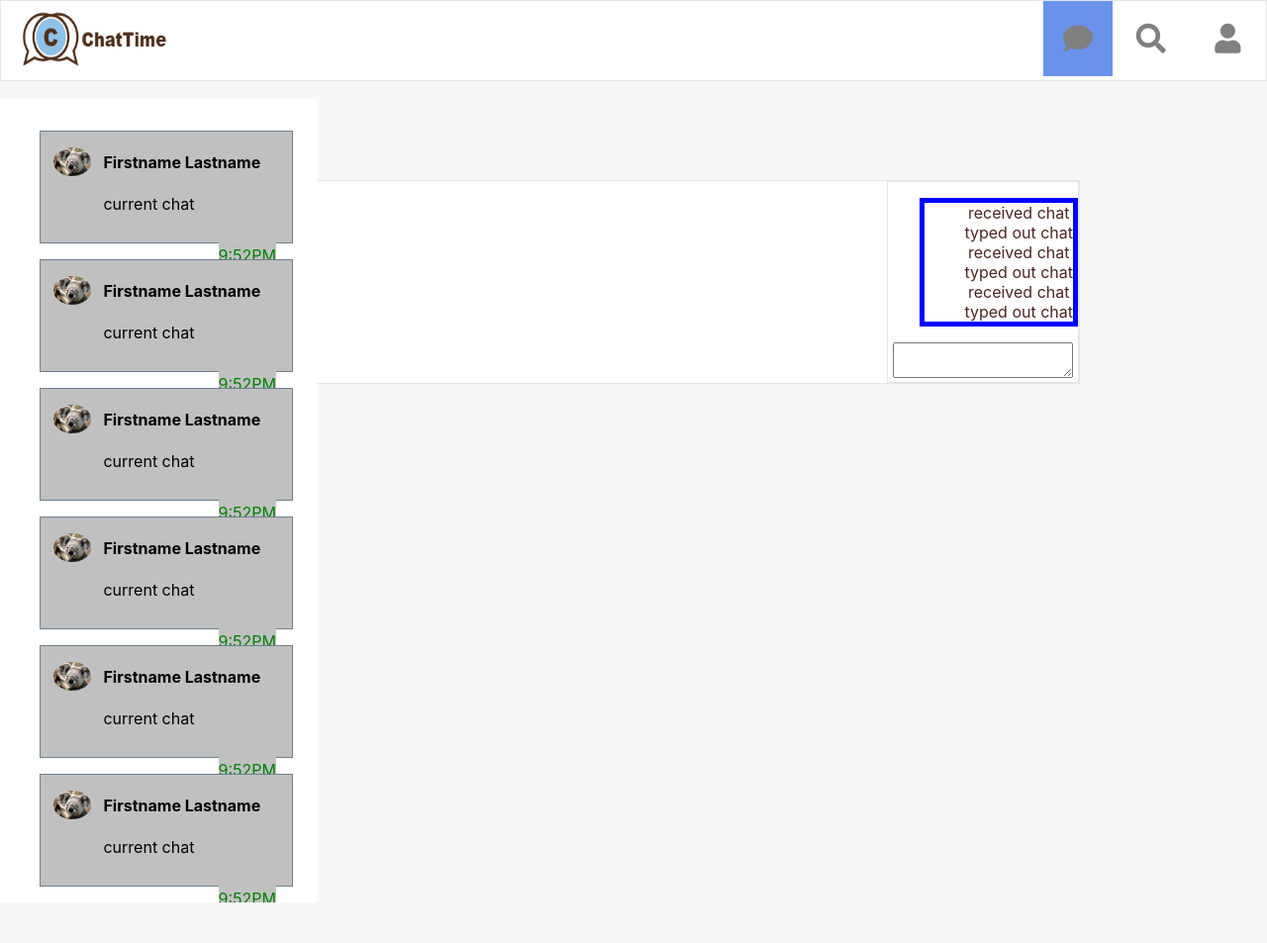
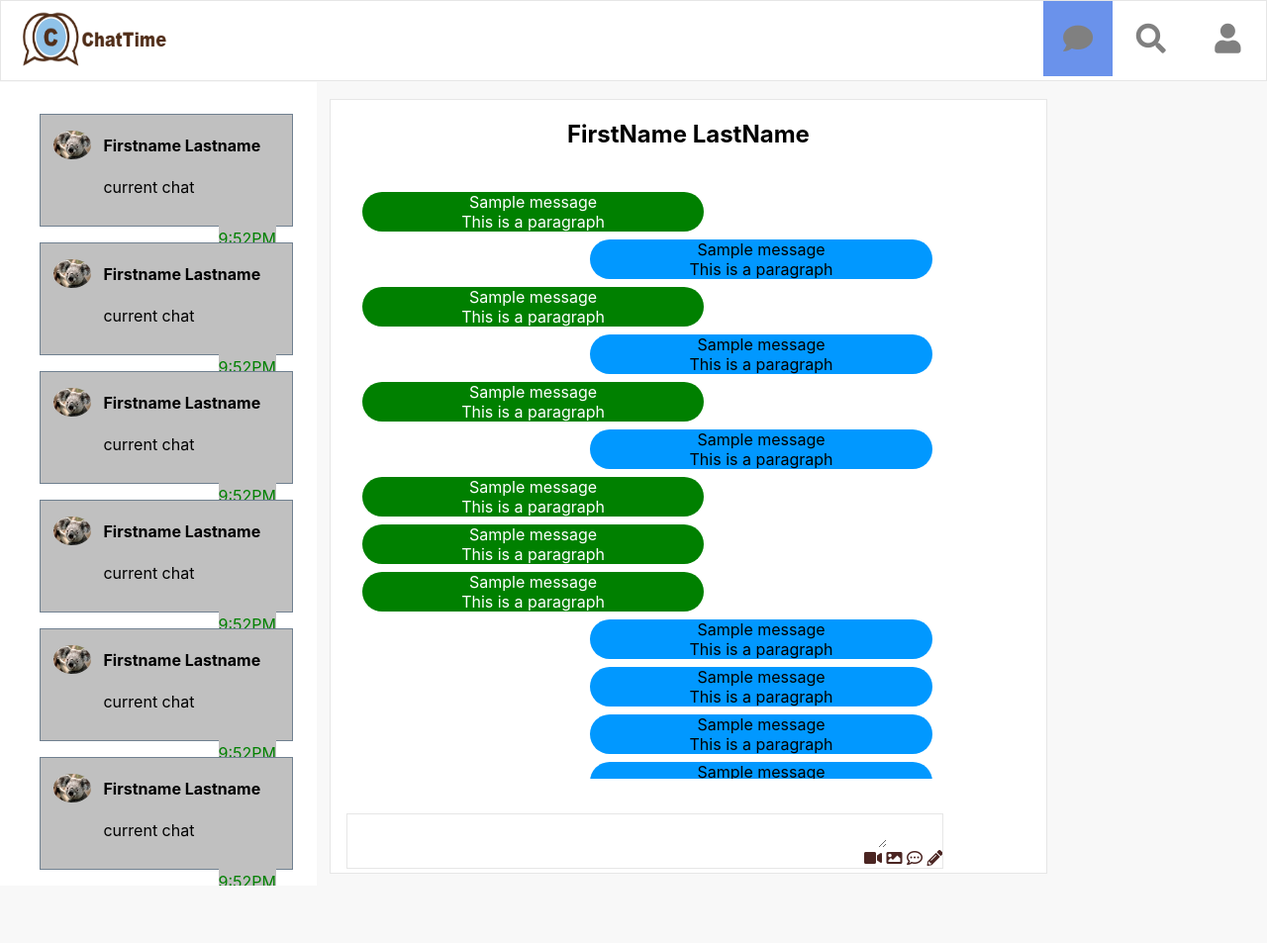
Before and after one commit to Bingaa/Internet-Computing-Project, a PHP site: page /html/messages.html in a window 1280 px wide. Shown: the top 953 px of the page at 99% size. Run offline with PHP 8.4, Linux system fonts and the light colour scheme.

Commit message:
Chat window is done

```diff
--- a/html/messages.html
+++ b/html/messages.html
@@ -13,34 +13,121 @@
     <a href="search.html"><i class="fa fa-fw fa-search"></i></a>
     <a class="active" href="messages.html"><i class="fas fa-comment"></i></a>
 </div>
-<div class="white-card-wide" style="margin-top: 100px;">
+<div class="center">
+    <div class="main-bar">
+        <h2>FirstName LastName</h2>
+    </div>
+
+    <div class="chat">
+
+        <div class="message-window">
+            <div class="message-list">
+                <div class="msg">
+                    <div class="from">
+                        Sample message <br>
+                        This is a paragraph
+                    </div>
+                </div>
+                <div class="msg">
+                    <div class="to">
+                        Sample message <br>
+                        This is a paragraph
+                    </div>
+                </div>
+                <div class="msg">
+                    <div class="from">
+                        Sample message <br>
+                        This is a paragraph
+                    </div>
+                </div>
+                <div class="msg">
+                    <div class="to">
+                        Sample message <br>
+                        This is a paragraph
+                    </div>
+                </div>
+                <div class="msg">
+                    <div class="from">
+                        Sample message <br>
+                        This is a paragraph
+                    </div>
+                </div>
+                <div class="msg">
+                    <div class="to">
+                        Sample message <br>
+                        This is a paragraph
+                    </div>
+                </div>
+                <div class="msg">
+                    <div class="from">
+                        Sample message <br>
+                        This is a paragraph
+                    </div>
+                </div>
+                <div class="msg">
+                    <div class="from">
+                        Sample message <br>
+                        This is a paragraph
+                    </div>
+                </div>
+                <div class="msg">
+                    <div class="from">
+                        Sample message <br>
+                        This is a paragraph
+                    </div>
+                </div>
+            </div>
+            <div class="msg">
+                <div class="to">
+                    Sample message <br>
+                    This is a paragraph
+                </div>
+            </div>
+            <div class="msg">
+                <div class="to">
+                    Sample message <br>
+                    This is a paragraph
+                </div>
+            </div>
+            <div class="msg">
+                <div class="to">
+                    Sample message <br>
+                    This is a paragraph
+                </div>
+            </div>
+            <div class="msg">
+                <div class="to">
+                    Sample message <br>
+                    This is a paragraph
+                </div>
+            </div>
+            <div class="msg">
+                <div class="to">
+                    Sample message <br>
+                    This is a paragraph
+                </div>
+            </div>
+        </div>
+    </div>
     <div class="chat-window">
-        <ul class="chat">
-            <li class="ingoing">
-                received chat
-            </li>
-            <li class = "outgoing">
-                typed out chat
-            </li>
-            <li class="ingoing">
-                received chat
-            </li>
-            <li class = "outgoing">
-                typed out chat
-            </li>
-            <li class="ingoing">
-                received chat
-            </li>
-            <li class = "outgoing">
-                typed out chat
-            </li>
-        </ul>
-
         <textarea placeholder="Type messsage.." name="message" required>
 
-    </textarea>
+        </textarea>
+    <div class="icons">
+        <i class="fas fa-video"></i>
+
+
+        <i class="fas fa-image"></i>
+        <i class="far fa-comment-dots"></i>
+        <i class="fas fa-pencil-alt"></i>
+
+
+
+
     </div>
 
+
+    </div>
 </div>
 
 
@@ -167,21 +254,6 @@
 </div>
 
 
-            <!--<div class="profilesnap">-->
-                <!--<img src="../images/sample.jpg" class="profile-snap" alt="profile picture">-->
-                <!--<h4>Firstname Lastname</h4>-->
-                <!--<p>-->
-                    <!--current chat-->
-                <!--</p>-->
-                <!--<div class="timestamp">-->
-
-                <!--</div>-->
-
-                <!--<div class="notification active">-->
-
-                <!--</div>-->
-        </div>
-
 
 
 </body>
--- a/styles/styles.css
+++ b/styles/styles.css
@@ -195,7 +195,7 @@ div.contacts-bar{
     position: fixed; /* Fixed Sidebar (stay in place on scroll) */
     width:25%;
 
-    top:100px;
+    top:83px;
     left: 0;
 
 
@@ -226,18 +226,7 @@ ul.chat{
     list-style:none ;
 }
 
-div.chat-window{
-    float:right;
-    color: rgb(75, 37, 34);
 
-    height:auto;
-
-    max-width: 900px;
-
-    border: 1px solid #e6e6e6;
-    overflow: auto;
-    text-align: center;
-}
 
 .profile-pic-icon {
   border-radius: 50%;
@@ -259,3 +248,85 @@ div.chat-window{
   border-radius: 50%;
 
 }
+div.chat{
+    display:block;
+
+
+    height: 60%;
+    width:45%;
+    position: fixed; /* Fixed Sidebar (stay in place on scroll) */
+
+    padding: 1em 1em 1em 1em;
+    overflow-x: hidden; /* Disable horizontal scroll */
+}
+
+div.chat-window{
+    color: rgb(75, 37, 34);
+    width:47%;
+    position:fixed;
+    border: 1px solid #e6e6e6;
+    overflow: auto;
+    text-align: center;
+    bottom:10%;
+}
+
+div.chat-window>textarea{
+    float:left;
+    text-align: left;
+    width:90%;
+    overflow-x: hidden; /* Disable horizontal scroll */
+    border:none;
+}
+
+div.message-list{
+    display:block;
+
+}
+
+div.from{
+    text-align:center;
+    float:left;
+
+    color: #ffffff;
+    width:60%;
+    background-color:green;
+    border-radius: 1.3em 1.3em 1.3em 1.3em;
+    margin-top:0.5em;
+}
+div.to{
+    text-align:center;
+    width:60%;
+    background-color: #0198ff;
+    float:right;
+    border-radius: 1.3em 1.3em 1.3em 1.3em;
+    margin-top:0.5em;
+}
+
+div.msg{
+    width:100%;
+}
+div.main-bar{
+
+}
+
+div.center{
+    display:inline-block;
+    max-width: 900px;
+    margin-right: auto;
+    margin-left: auto;
+    border: 1px solid #e6e6e6;
+
+    left:26%;
+    top:100px;
+    height: 80%;
+    width:54%;
+    position: fixed; /* Fixed Sidebar (stay in place on scroll) */
+    text-align:center;
+    padding-left:1em;
+    padding-right:1em;
+
+}
+
+div.icons{
+    float:right;
+}
```
